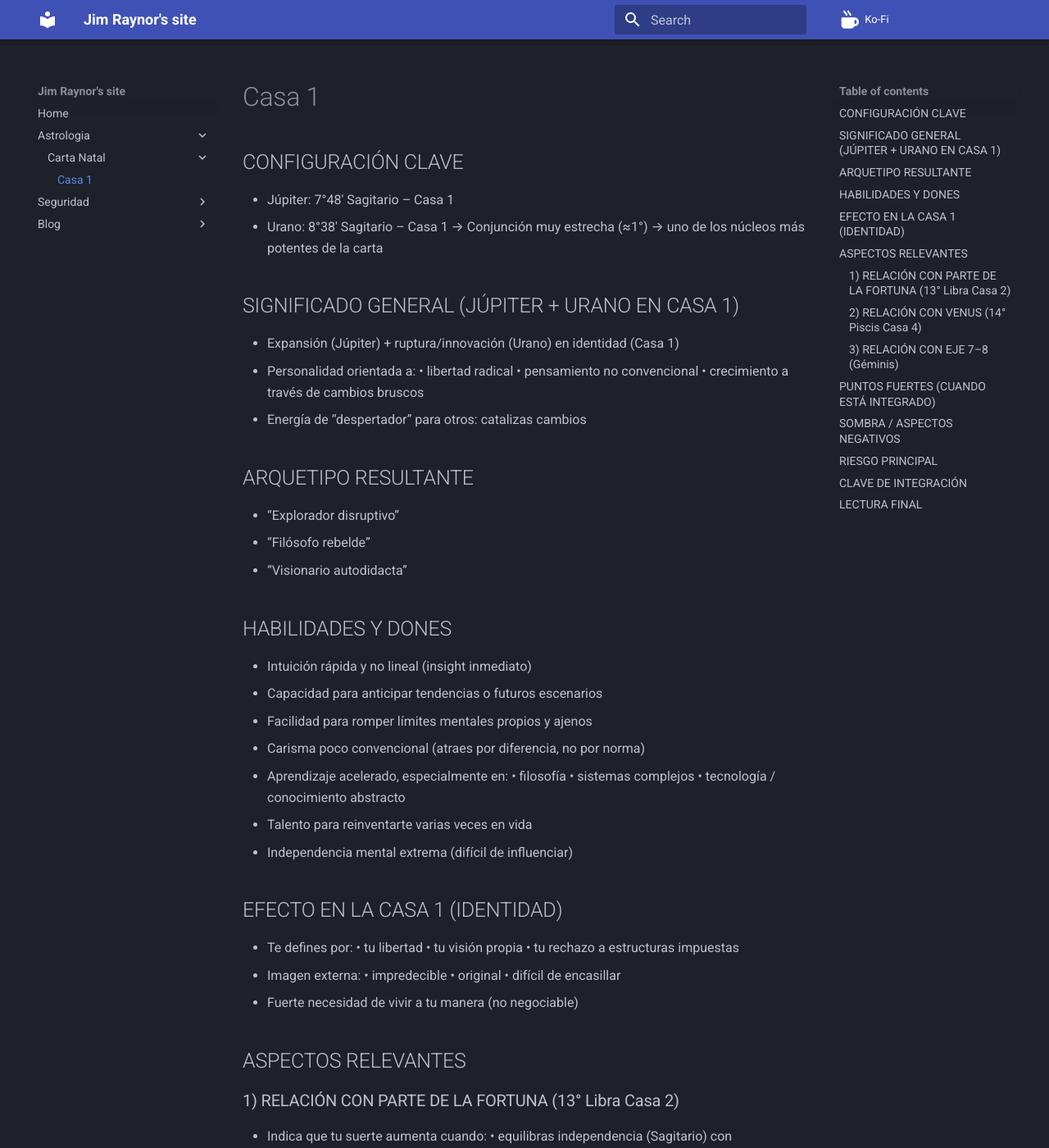
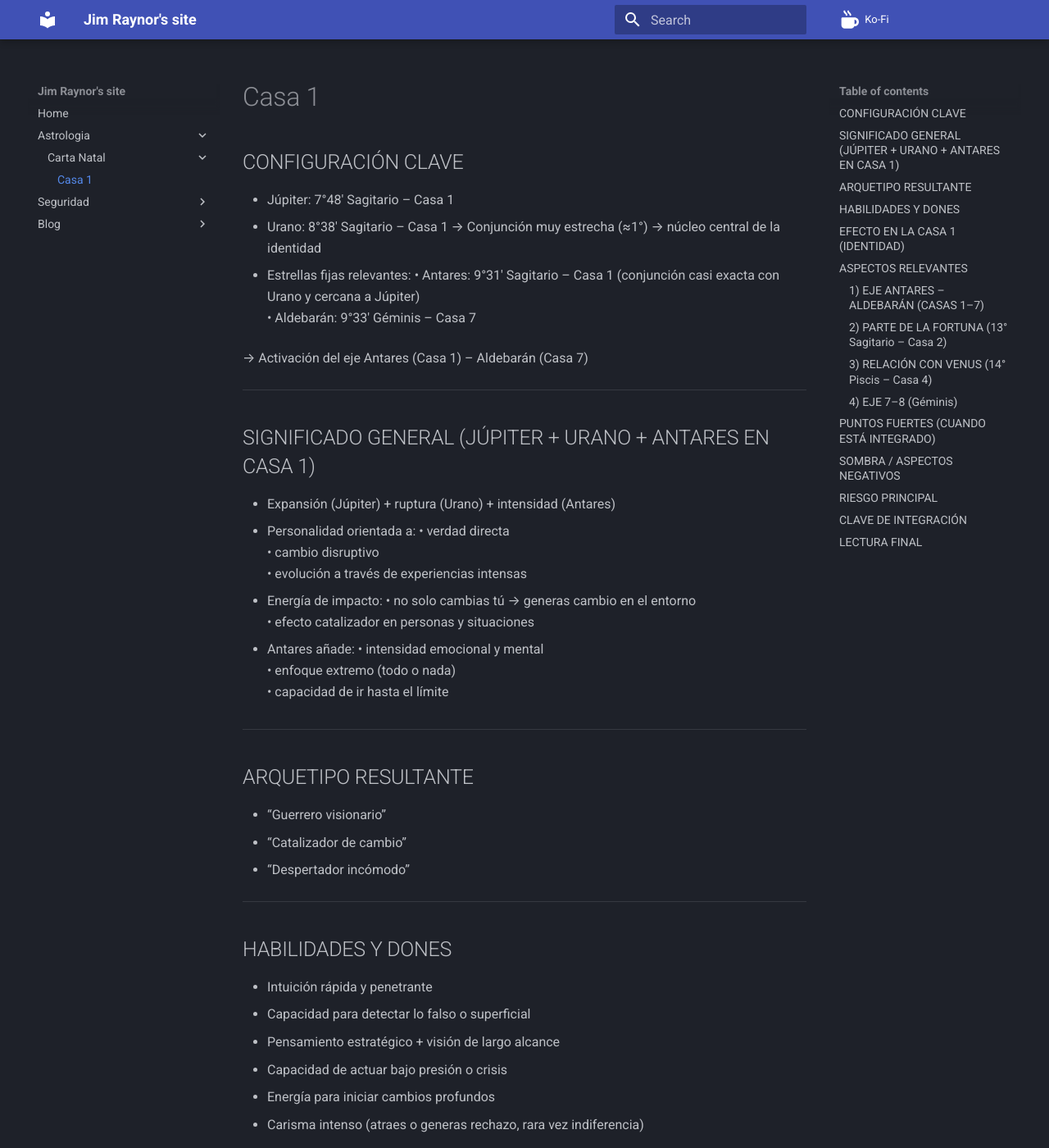
Before and after one commit to jimraynor88/blog, an MkDocs documentation site: the page built from docs/Astrologia/Carta_Natal/Casa_1/mi_casa_1.md, in a window 1280 px wide and 1400 px high. Shown: the whole window at 82% size. Built offline with MkDocs 1.6.1 and Material for MkDocs 9.7.7, drawn with Linux system fonts in a browser that asks for light colours; some of the changed text lies outside the part shown.

Commit message:
Actualizar mi_casa_1.md

```diff
--- a/docs/Astrologia/Carta_Natal/Casa_1/mi_casa_1.md
+++ b/docs/Astrologia/Carta_Natal/Casa_1/mi_casa_1.md
@@ -1,108 +1,191 @@
 ## CONFIGURACIÓN CLAVE
 - Júpiter: 7°48' Sagitario – Casa 1
 - Urano: 8°38' Sagitario – Casa 1
-→ Conjunción muy estrecha (≈1°) → uno de los núcleos más potentes de la carta
+→ Conjunción muy estrecha (≈1°) → núcleo central de la identidad
 
-## SIGNIFICADO GENERAL (JÚPITER + URANO EN CASA 1)
-- Expansión (Júpiter) + ruptura/innovación (Urano) en identidad (Casa 1)
+- Estrellas fijas relevantes:
+  • Antares: 9°31' Sagitario – Casa 1 (conjunción casi exacta con Urano y cercana a Júpiter)
+  • Aldebarán: 9°33' Géminis – Casa 7
+
+→ Activación del eje Antares (Casa 1) – Aldebarán (Casa 7)
+
+---
+
+## SIGNIFICADO GENERAL (JÚPITER + URANO + ANTARES EN CASA 1)
+- Expansión (Júpiter) + ruptura (Urano) + intensidad (Antares)
 - Personalidad orientada a:
-  • libertad radical
-  • pensamiento no convencional
-  • crecimiento a través de cambios bruscos
-- Energía de “despertador” para otros: catalizas cambios
+  • verdad directa
+  • cambio disruptivo
+  • evolución a través de experiencias intensas
+
+- Energía de impacto:
+  • no solo cambias tú → generas cambio en el entorno
+  • efecto catalizador en personas y situaciones
+
+- Antares añade:
+  • intensidad emocional y mental
+  • enfoque extremo (todo o nada)
+  • capacidad de ir hasta el límite
+
+---
 
 ## ARQUETIPO RESULTANTE
-- “Explorador disruptivo”
-- “Filósofo rebelde”
-- “Visionario autodidacta”
+- “Guerrero visionario”
+- “Catalizador de cambio”
+- “Despertador incómodo”
+
+---
 
 ## HABILIDADES Y DONES
-- Intuición rápida y no lineal (insight inmediato)
-- Capacidad para anticipar tendencias o futuros escenarios
-- Facilidad para romper límites mentales propios y ajenos
-- Carisma poco convencional (atraes por diferencia, no por norma)
-- Aprendizaje acelerado, especialmente en:
-  • filosofía
-  • sistemas complejos
-  • tecnología / conocimiento abstracto
-- Talento para reinventarte varias veces en vida
-- Independencia mental extrema (difícil de influenciar)
+- Intuición rápida y penetrante
+- Capacidad para detectar lo falso o superficial
+- Pensamiento estratégico + visión de largo alcance
+- Capacidad de actuar bajo presión o crisis
+- Energía para iniciar cambios profundos
+- Carisma intenso (atraes o generas rechazo, rara vez indiferencia)
+
+Con Antares:
+- resistencia y regeneración tras crisis
+- determinación fuerte cuando algo tiene sentido para ti
+
+---
 
 ## EFECTO EN LA CASA 1 (IDENTIDAD)
-- Te defines por:
-  • tu libertad
-  • tu visión propia
-  • tu rechazo a estructuras impuestas
+- Identidad basada en:
+  • libertad
+  • intensidad
+  • autenticidad directa
+
 - Imagen externa:
+  • fuerte presencia
   • impredecible
-  • original
   • difícil de encasillar
-- Fuerte necesidad de vivir a tu manera (no negociable)
+
+- Generas reacción:
+  • atracción o confrontación
+
+---
 
 ## ASPECTOS RELEVANTES
 
-### 1) RELACIÓN CON PARTE DE LA FORTUNA (13° Libra Casa 2)
-- Indica que tu suerte aumenta cuando:
-  • equilibras independencia (Sagitario) con cooperación (Libra)
-  • usas tu originalidad para generar valor práctico
-- Don:
-  • monetizar ideas únicas
-- Riesgo:
-  • inestabilidad económica por impulsividad
+### 1) EJE ANTARES – ALDEBARÁN (CASAS 1–7)
+- Antares (Casa 1) ↔ Aldebarán (Casa 7)
 
-### 2) RELACIÓN CON VENUS (14° Piscis Casa 4)
+Significado:
+- eje de confrontación vs integridad en relaciones
+
+Ley estructural:
+→ si hay coherencia → avance
+→ si hay desviación → conflicto
+
+Dones:
+- claridad en dinámicas con otros
+- capacidad de liderazgo en interacción directa
+
+Riesgos:
+- conflictos abiertos
+- polarización en relaciones
+- enfrentamientos innecesarios
+
+---
+
+### 2) PARTE DE LA FORTUNA (13° Sagitario – Casa 2)
+- Conectada directamente con Júpiter–Urano
+
+Dones:
+- facilidad para generar recursos desde tu identidad
+- prosperidad cuando actúas desde tu autenticidad
+
+Riesgos:
+- inestabilidad económica por impulsividad
+- decisiones rápidas sin estructura
+
+---
+
+### 3) RELACIÓN CON VENUS (14° Piscis – Casa 4)
 - Tensión entre:
-  • libertad personal (Júpiter-Urano)
-  • necesidad emocional de fusión/amor (Venus Piscis)
-- Dones:
-  • sensibilidad profunda
-  • capacidad de amar sin límites
-- Conflicto:
-  • huir cuando algo te ata emocionalmente
-  • alternancia entre entrega total y desconexión
+  • independencia (Casa 1)
+  • necesidad emocional profunda (Casa 4)
 
-### 3) RELACIÓN CON EJE 7–8 (Géminis)
-- Impacto en relaciones:
-  • atraes vínculos mentales intensos
-  • relaciones cambiantes, poco estables
-- Dinámica:
-  • necesidad de estímulo intelectual constante
-  • dificultad para sostener rutinas relacionales
-- Posible patrón:
-  • conexiones rápidas → ruptura → reinicio
+Dones:
+- capacidad de conexión emocional profunda
+- sensibilidad elevada
+
+Conflicto:
+- alternancia:
+  • entrega total
+  • retirada o desconexión
+
+---
+
+### 4) EJE 7–8 (Géminis)
+- Activación mental en relaciones
+
+Dinámica:
+- necesidad de estímulo constante
+- vínculos cambiantes
+
+Patrón:
+- conexión → intensidad → saturación → ruptura → reinicio
+
+---
 
 ## PUNTOS FUERTES (CUANDO ESTÁ INTEGRADO)
-- Genialidad práctica (no solo teórica)
-- Libertad interior real (no dependes del sistema)
-- Capacidad de reinventar tu destino
-- Magnetismo personal por autenticidad
-- Evolución acelerada en ciclos de vida
+- Poder personal elevado
+- Capacidad de transformación propia y ajena
+- Liderazgo en situaciones complejas
+- Claridad directa (sin autoengaño)
+- Magnetismo fuerte
+- Evolución acelerada
+
+---
 
 ## SOMBRA / ASPECTOS NEGATIVOS
-- Inestabilidad crónica (vida, relaciones, proyectos)
-- Rebeldía automática (rechazo incluso de lo útil)
-- Impulsividad ideológica (“esto es así porque lo veo”)
-- Dificultad para sostener procesos largos
-- Ego inflado por sensación de “visión superior”
-- Aislamiento por no encajar o no querer encajar
+- Tendencia a extremos
+- Conflictos recurrentes
+- Impulsividad
+- Dificultad para sostener estabilidad
+- Intensidad difícil de gestionar
+- Reacciones rápidas en momentos clave
+
+Con Antares:
+- riesgo de “quemarse” por exceso de intensidad
+- respuestas impulsivas ante provocación
+
+---
 
 ## RIESGO PRINCIPAL
-- Convertir la libertad en dispersión
-- Convertir la visión en desconexión de la realidad
+- Convertir intensidad en conflicto constante
+- Convertir verdad en confrontación
+- Desgaste por exceso de reacción
+
+---
 
 ## CLAVE DE INTEGRACIÓN
-- Canalizar:
-  • Júpiter → propósito / sentido
+- Principio del eje Antares–Aldebarán:
+  • actuar con coherencia
+  • evitar reacción impulsiva
+
+- Canalización:
+  • Júpiter → sentido / dirección
   • Urano → innovación aplicada
-- Estructurar sin perder libertad:
-  • crear sistemas propios, no seguir los ajenos
-- Usar la mente (Géminis) como puente:
-  • comunicar, enseñar, traducir ideas
+  • Antares → autocontrol + estrategia
+
+- Estrategia:
+  • elegir cuándo actuar
+  • estructurar la intensidad
+  • usar la mente para comprender, no solo reaccionar
+
+---
 
 ## LECTURA FINAL
-- Esta conjunción es de alto voltaje evolutivo
-- No está hecha para una vida convencional
+- Configuración intensa y transformadora
+- Orientada a cambio, ruptura y evolución
+
 - Si se integra:
-  → perfil de creador de paradigmas
+  → capacidad de impacto real y transformación
+
 - Si no:
-  → caos repetitivo con sensación de destino fragmentado
+  → ciclos repetitivos de conflicto y desgaste
+
+→ No es una configuración neutra: exige conciencia para no desbordarse
```
